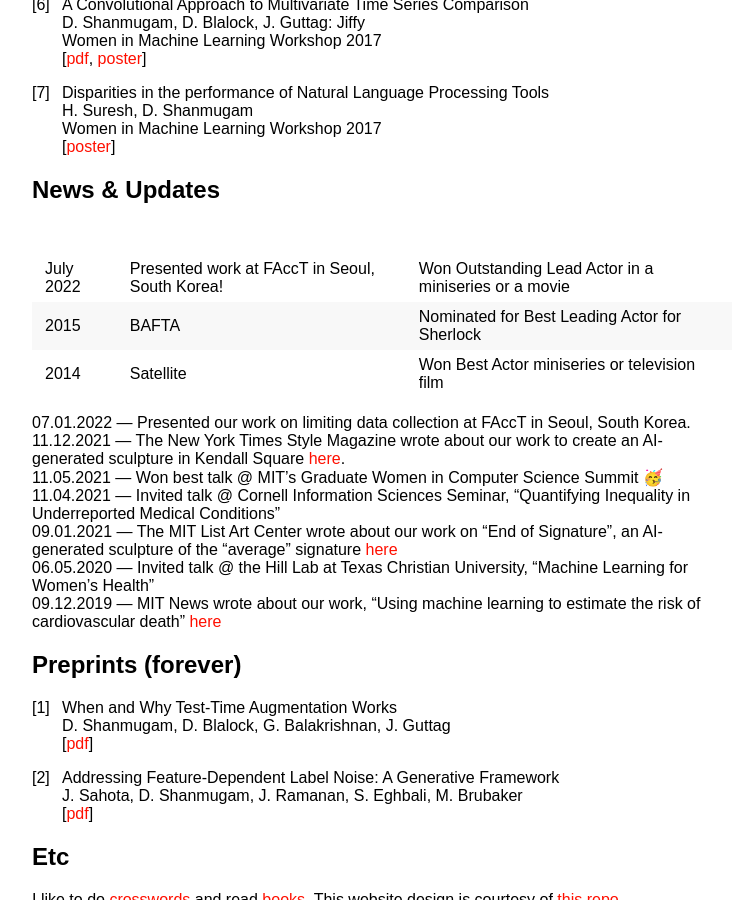
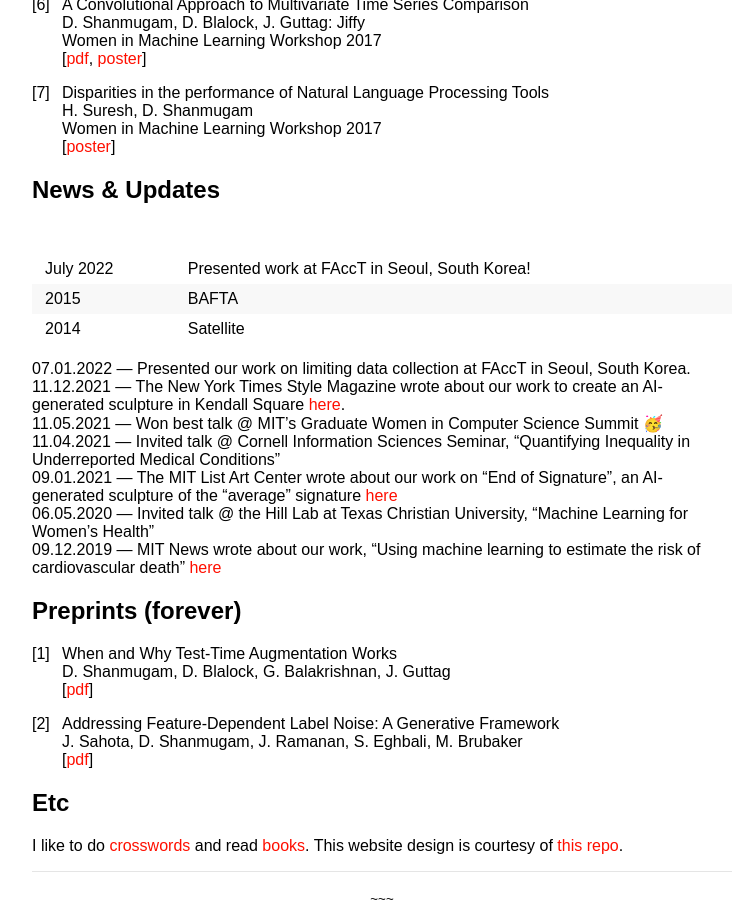
Before and after one commit to dmshanmugam/dmshanmugam.github.io, a Jekyll site: the page built from index.md, in a window 1280 px wide and 900 px high, scrolled down 1217 px. Shown: the whole window, without its empty margins (258-990 px from the left). Built offline with Jekyll 4.4.1, drawn with Linux system fonts in a browser that asks for light colours; our own code applies the rules of GitHub Pages for plain Markdown files.

Commit message:
trying table

```diff
--- a/index.md
+++ b/index.md
@@ -68,11 +68,11 @@ Women in Machine Learning Workshop 2017 \\
 
 ## News & Updates
 
- |  |
------|-------|--------
-July 2022 | Presented work at FAccT in Seoul, South Korea!  | Won Outstanding Lead Actor in a miniseries or a movie
-2015 | BAFTA | Nominated for Best Leading Actor for Sherlock
-2014 | Satellite | Won Best Actor miniseries or television film
+ |
+--------|----------------
+July 2022 | Presented work at FAccT in Seoul, South Korea!
+2015 | BAFTA
+2014 | Satellite
 
 
 07.01.2022 --- Presented our work on limiting data collection at FAccT in Seoul, South Korea.
```
